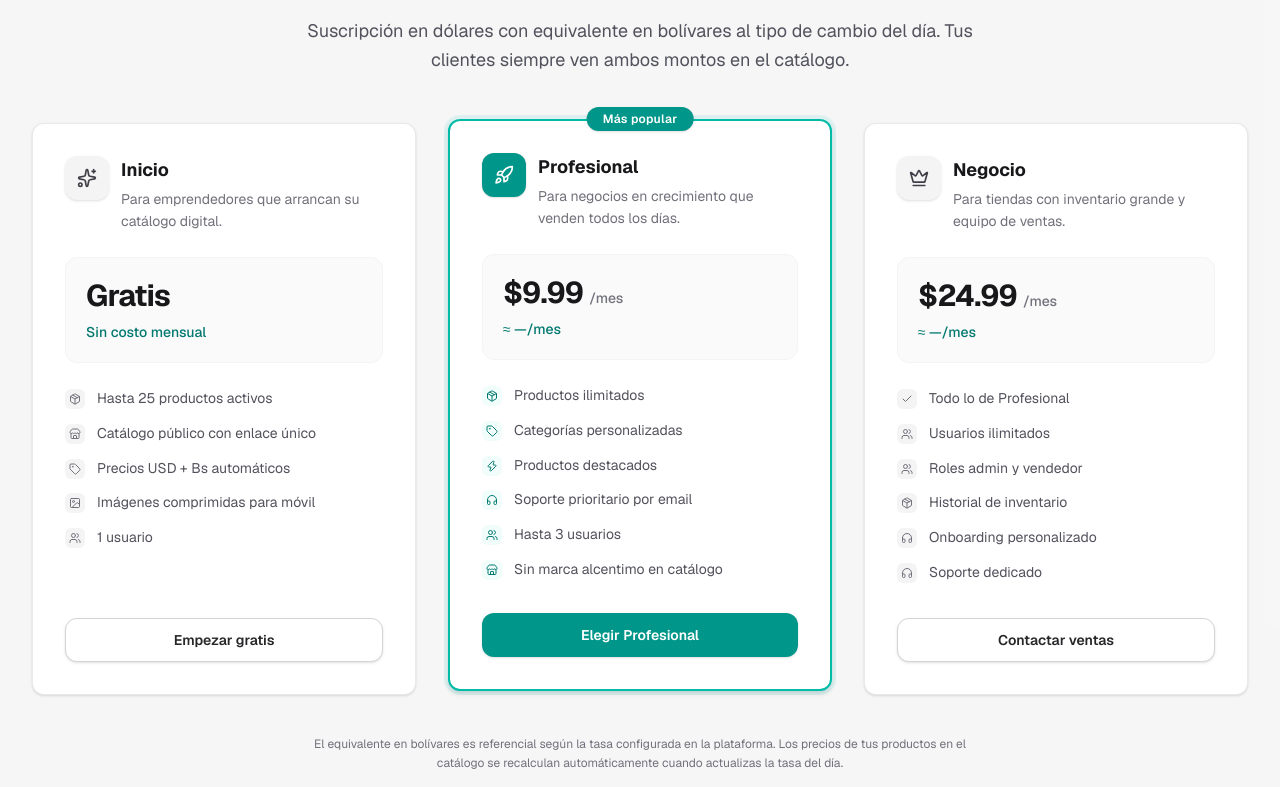
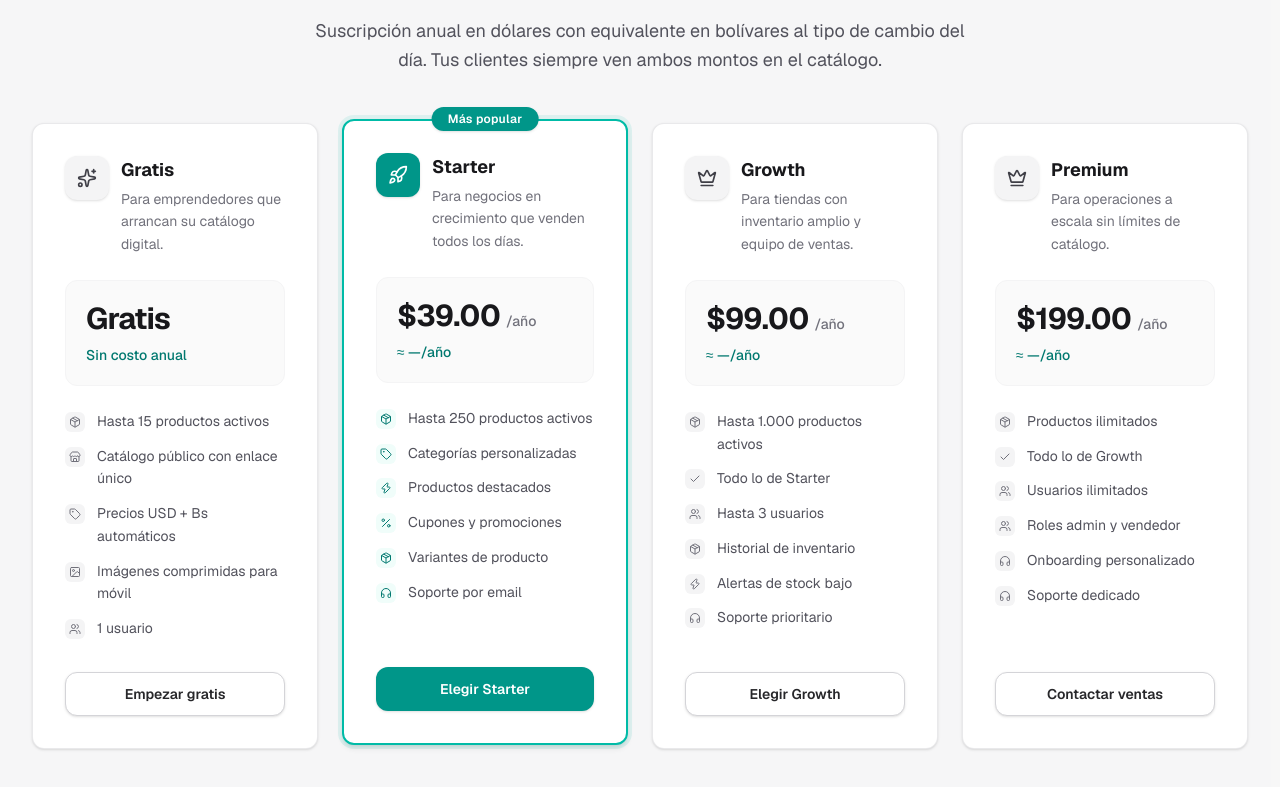
Before and after one commit to alcentimo/alcentimo-1, a Next.js app: page / in a window 1280 px wide. Shown: the part 1913-2700 px from the top of the page. Built offline with nearby package versions, Linux system fonts and the light colour scheme; no server answers; the database is empty.

Commit message:
Update landing pricing to match new annual subscription plans.
Align pricing grid with Free (15 products), Starter (/year), Growth (/year), and Premium tiers from plans config.

```diff
--- a/components/landing/PricingGrid.tsx
+++ b/components/landing/PricingGrid.tsx
@@ -5,6 +5,7 @@ import {
   Headphones,
   ImageIcon,
   Package,
+  Percent,
   Rocket,
   Sparkles,
   Store,
@@ -14,6 +15,10 @@ import {
   type LucideIcon,
 } from "lucide-react";
 import { formatExchangeRate, formatUsd, formatVes } from "@/lib/format";
+import {
+  PLAN_LIST,
+  type PlanId,
+} from "@/src/config/plans";
 
 interface PricingGridProps {
   exchangeRate: number | null;
@@ -24,11 +29,9 @@ interface PlanFeature {
   icon: LucideIcon;
 }
 
-interface Plan {
-  id: string;
-  name: string;
+interface PlanMarketing {
+  displayName: string;
   description: string;
-  priceUsd: number;
   icon: LucideIcon;
   popular?: boolean;
   cta: string;
@@ -36,65 +39,90 @@ interface Plan {
   features: PlanFeature[];
 }
 
+const PLAN_MARKETING: Record<PlanId, PlanMarketing> = {
+  free: {
+    displayName: "Gratis",
+    description: "Para emprendedores que arrancan su catálogo digital.",
+    icon: Sparkles,
+    cta: "Empezar gratis",
+    ctaHref: "/dashboard/productos/nuevo",
+    features: [
+      { text: "Hasta 15 productos activos", icon: Package },
+      { text: "Catálogo público con enlace único", icon: Store },
+      { text: "Precios USD + Bs automáticos", icon: Tag },
+      { text: "Imágenes comprimidas para móvil", icon: ImageIcon },
+      { text: "1 usuario", icon: Users },
+    ],
+  },
+  starter: {
+    displayName: "Starter",
+    description: "Para negocios en crecimiento que venden todos los días.",
+    icon: Rocket,
+    popular: true,
+    cta: "Elegir Starter",
+    ctaHref: "/dashboard/productos/nuevo",
+    features: [
+      { text: "Hasta 250 productos activos", icon: Package },
+      { text: "Categorías personalizadas", icon: Tag },
+      { text: "Productos destacados", icon: Zap },
+      { text: "Cupones y promociones", icon: Percent },
+      { text: "Variantes de producto", icon: Package },
+      { text: "Soporte por email", icon: Headphones },
+    ],
+  },
+  growth: {
+    displayName: "Growth",
+    description: "Para tiendas con inventario amplio y equipo de ventas.",
+    icon: Crown,
+    cta: "Elegir Growth",
+    ctaHref: "/dashboard/productos/nuevo",
+    features: [
+      { text: "Hasta 1.000 productos activos", icon: Package },
+      { text: "Todo lo de Starter", icon: Check },
+      { text: "Hasta 3 usuarios", icon: Users },
+      { text: "Historial de inventario", icon: Package },
+      { text: "Alertas de stock bajo", icon: Zap },
+      { text: "Soporte prioritario", icon: Headphones },
+    ],
+  },
+  premium: {
+    displayName: "Premium",
+    description: "Para operaciones a escala sin límites de catálogo.",
+    icon: Crown,
+    cta: "Contactar ventas",
+    ctaHref: "/dashboard/login",
+    features: [
+      { text: "Productos ilimitados", icon: Package },
+      { text: "Todo lo de Growth", icon: Check },
+      { text: "Usuarios ilimitados", icon: Users },
+      { text: "Roles admin y vendedor", icon: Users },
+      { text: "Onboarding personalizado", icon: Headphones },
+      { text: "Soporte dedicado", icon: Headphones },
+    ],
+  },
+};
+
 function toVes(usd: number, rate: number | null): string {
   if (rate == null) return "—";
   return formatVes(usd * rate);
 }
 
 export function PricingGrid({ exchangeRate }: PricingGridProps) {
-  const plans: Plan[] = [
-    {
-      id: "inicio",
-      name: "Inicio",
-      description: "Para emprendedores que arrancan su catálogo digital.",
-      priceUsd: 0,
-      icon: Sparkles,
-      cta: "Empezar gratis",
-      ctaHref: "/dashboard/productos/nuevo",
-      features: [
-        { text: "Hasta 25 productos activos", icon: Package },
-        { text: "Catálogo público con enlace único", icon: Store },
-        { text: "Precios USD + Bs automáticos", icon: Tag },
-        { text: "Imágenes comprimidas para móvil", icon: ImageIcon },
-        { text: "1 usuario", icon: Users },
-      ],
-    },
-    {
-      id: "profesional",
-      name: "Profesional",
-      description: "Para negocios en crecimiento que venden todos los días.",
-      priceUsd: 9.99,
-      icon: Rocket,
-      popular: true,
-      cta: "Elegir Profesional",
-      ctaHref: "/dashboard/productos/nuevo",
-      features: [
-        { text: "Productos ilimitados", icon: Package },
-        { text: "Categorías personalizadas", icon: Tag },
-        { text: "Productos destacados", icon: Zap },
-        { text: "Soporte prioritario por email", icon: Headphones },
-        { text: "Hasta 3 usuarios", icon: Users },
-        { text: "Sin marca alcentimo en catálogo", icon: Store },
-      ],
-    },
-    {
-      id: "negocio",
-      name: "Negocio",
-      description: "Para tiendas con inventario grande y equipo de ventas.",
-      priceUsd: 24.99,
-      icon: Crown,
-      cta: "Contactar ventas",
-      ctaHref: "/dashboard/login",
-      features: [
-        { text: "Todo lo de Profesional", icon: Check },
-        { text: "Usuarios ilimitados", icon: Users },
-        { text: "Roles admin y vendedor", icon: Users },
-        { text: "Historial de inventario", icon: Package },
-        { text: "Onboarding personalizado", icon: Headphones },
-        { text: "Soporte dedicado", icon: Headphones },
-      ],
-    },
-  ];
+  const plans = PLAN_LIST.map((plan) => {
+    const marketing = PLAN_MARKETING[plan.id];
+
+    return {
+      id: plan.id,
+      name: marketing.displayName,
+      description: marketing.description,
+      priceUsd: plan.priceUsdYearly,
+      icon: marketing.icon,
+      popular: marketing.popular,
+      cta: marketing.cta,
+      ctaHref: marketing.ctaHref,
+      features: marketing.features,
+    };
+  });
 
   return (
     <section id="precios" className="section-padding bg-zinc-100/50 dark:bg-zinc-900/30">
@@ -105,8 +133,8 @@ export function PricingGrid({ exchangeRate }: PricingGridProps) {
             Invierte en tu negocio, no en complicaciones
           </h2>
           <p className="section-subtitle mx-auto">
-            Suscripción en dólares con equivalente en bolívares al tipo de cambio
-            del día. Tus clientes siempre ven ambos montos en el catálogo.
+            Suscripción anual en dólares con equivalente en bolívares al tipo de
+            cambio del día. Tus clientes siempre ven ambos montos en el catálogo.
           </p>
           {exchangeRate != null && (
             <div className="mt-6 flex justify-center">
@@ -117,7 +145,7 @@ export function PricingGrid({ exchangeRate }: PricingGridProps) {
           )}
         </div>
 
-        <div className="mt-12 grid grid-cols-1 items-stretch gap-6 lg:grid-cols-3 lg:gap-8">
+        <div className="mt-12 grid grid-cols-1 items-stretch gap-6 sm:grid-cols-2 xl:grid-cols-4 xl:gap-6">
           {plans.map((plan) => {
             const Icon = plan.icon;
             const isPopular = plan.popular === true;
@@ -162,14 +190,14 @@ export function PricingGrid({ exchangeRate }: PricingGridProps) {
                     </span>
                     {plan.priceUsd > 0 && (
                       <span className="text-sm font-medium text-zinc-500 dark:text-zinc-400">
-                        /mes
+                        /año
                       </span>
                     )}
                   </div>
                   <p className="price-ves mt-2 text-base">
                     {plan.priceUsd === 0
-                      ? "Sin costo mensual"
-                      : `≈ ${toVes(plan.priceUsd, exchangeRate)}/mes`}
+                      ? "Sin costo anual"
+                      : `≈ ${toVes(plan.priceUsd, exchangeRate)}/año`}
                   </p>
                   {plan.priceUsd > 0 && exchangeRate != null && (
                     <p className="mt-2 text-xs text-zinc-400 dark:text-zinc-500">
```
